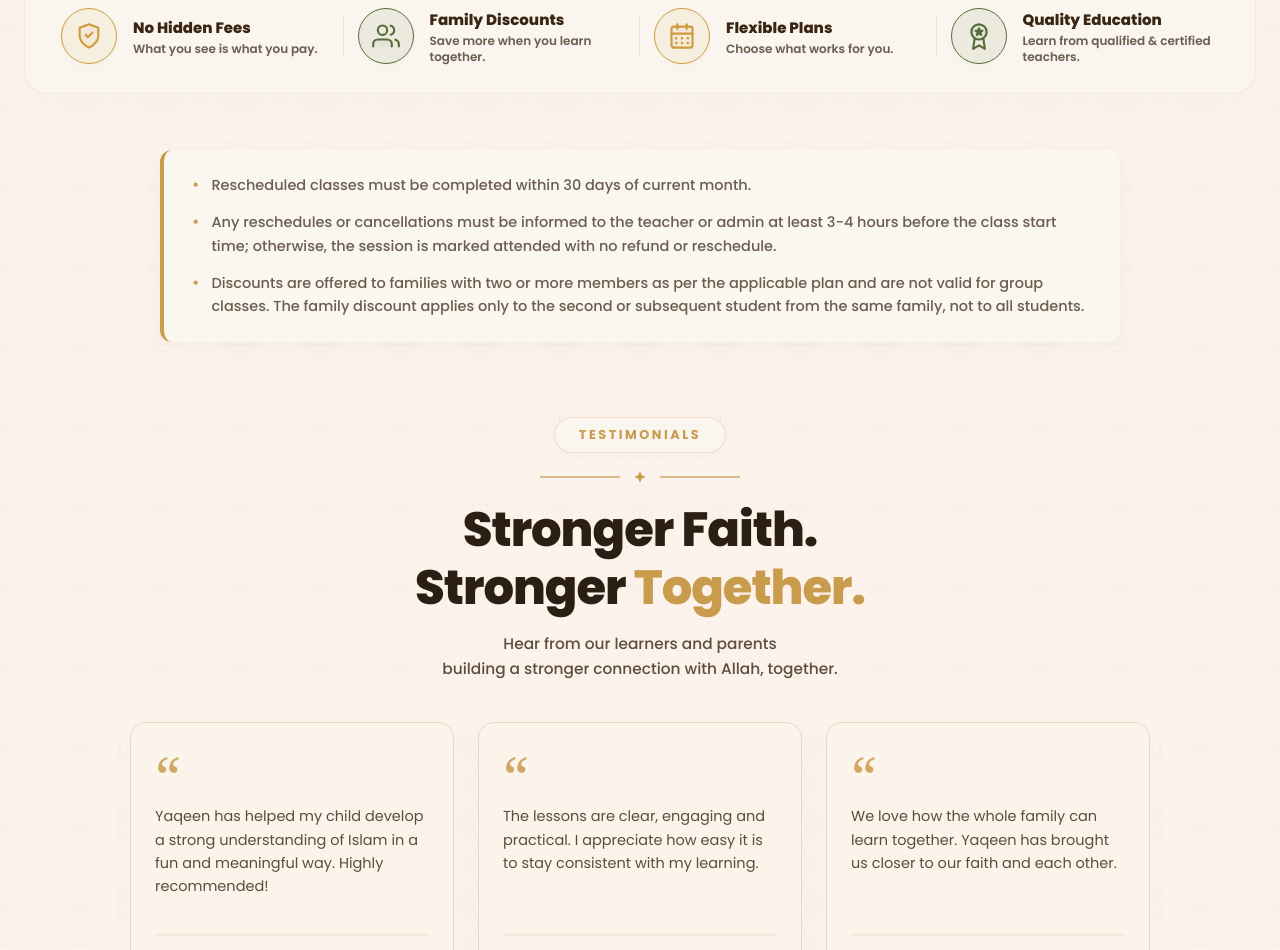
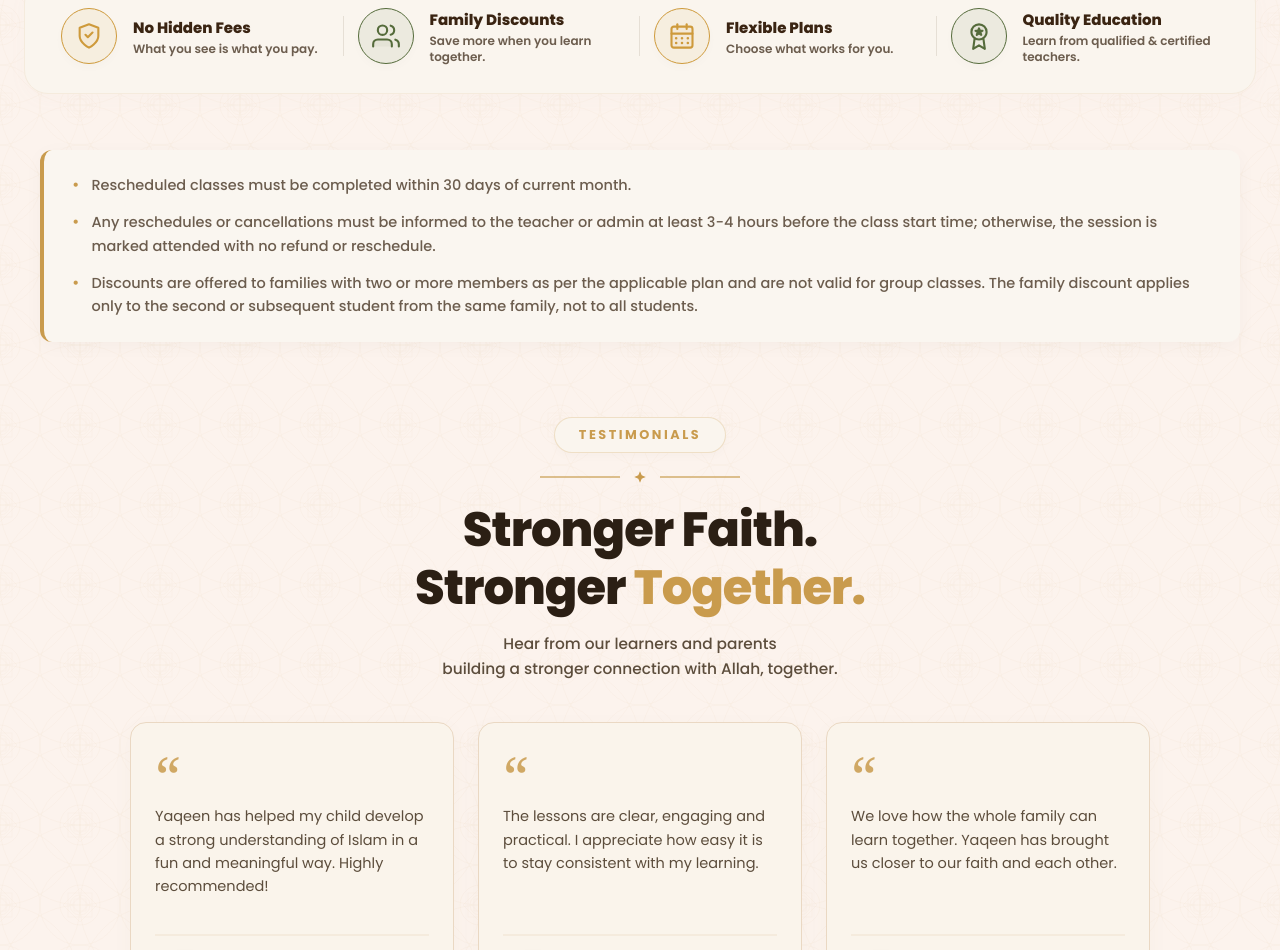
Before and after one commit to ser-name123/yaqeen, a Next.js app: page /pricing in a window 1280 px wide. Shown: the part 1236-2186 px from the top of the page. Built offline with nearby package versions, Linux system fonts and the light colour scheme; no server answers; the database is empty.

Commit message:
style: increase pricing disclaimer card maximum width to 1200px

```diff
--- a/app/pricing/page.js
+++ b/app/pricing/page.js
@@ -473,7 +473,7 @@
           <div className="pricing-footnotes reveal-slide-up" style={{
             textAlign: "left",
             alignItems: "stretch",
-            maxWidth: "960px",
+            maxWidth: "1200px",
             margin: "32px auto 0 auto"
           }}>
             <div style={{
```
